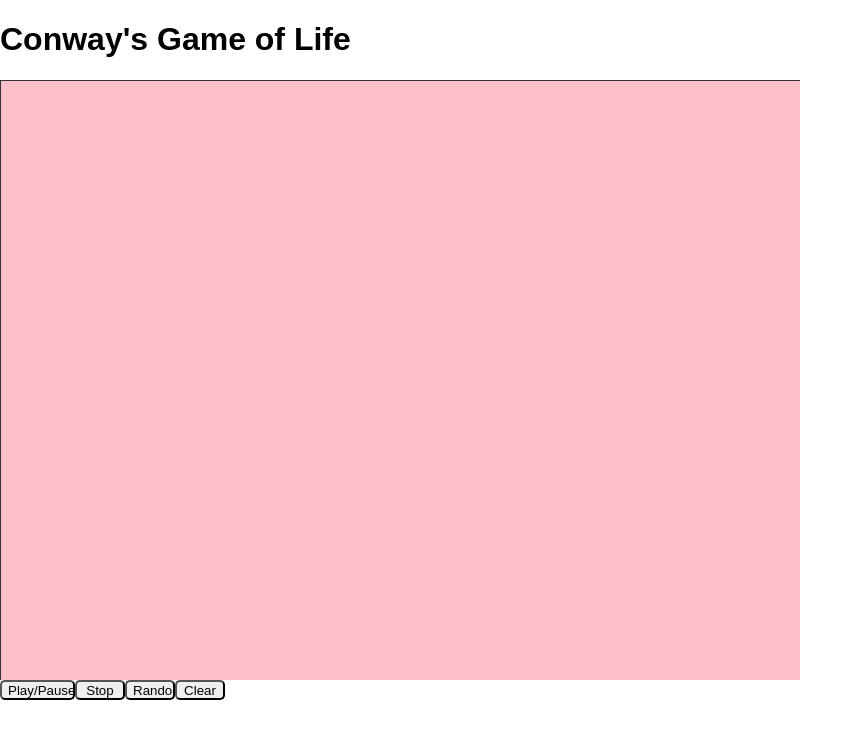
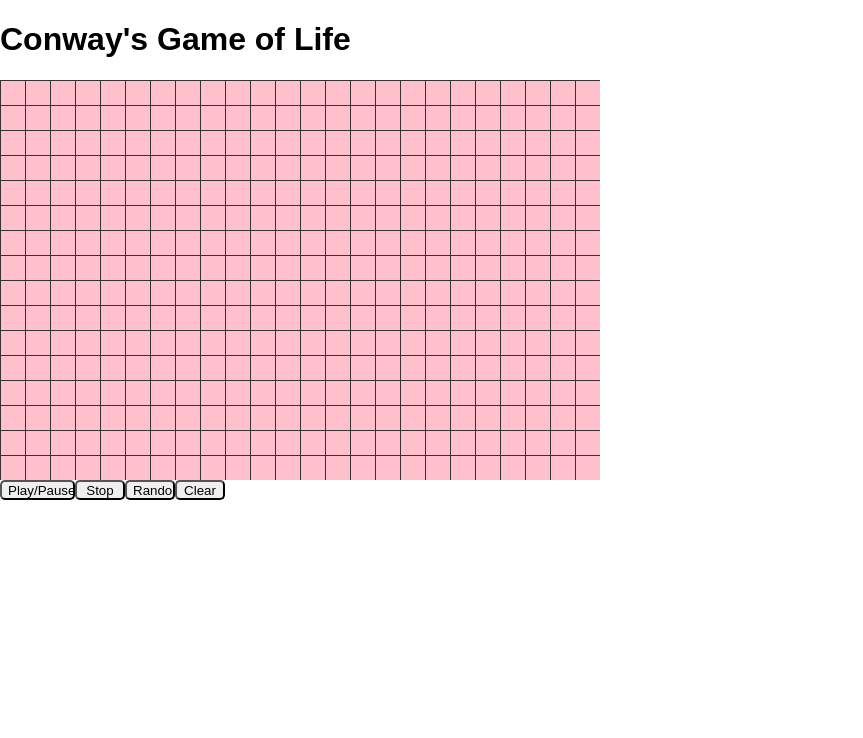
Before and after one commit to bloominstituteoftechnology/CS-Build-Week-1, a React (Create React App) app in the folder project_gameoflife/: page / in a window 1280 px wide. Shown: the top 738 px of the page, without its empty margins (0-863 px from the left). Built offline with nearby package versions, Linux system fonts and the light colour scheme.

Commit message:
Create Cell.js - cells are clickable

```diff
--- /dev/null
+++ b/project_gameoflife/src/Components/Cell.js
@@ -0,0 +1,23 @@
+import React from 'react';
+import '../App.css';
+
+const CELL_SIZE = 20;
+
+
+
+class Cell extends React.Component {
+
+    render() {
+        const { x, y } = this.props;
+        return (
+            <div className="Cell" style={{
+                left: `${CELL_SIZE * x + 1}px`,
+                top: `${CELL_SIZE * y + 1}px`,
+                width: `${CELL_SIZE - 1}px`,
+                height: `${CELL_SIZE - 1}px`,
+            }} />
+        );
+    }
+}
+
+export default Cell;
--- a/project_gameoflife/src/Components/Grid.js
+++ b/project_gameoflife/src/Components/Grid.js
@@ -1,17 +1,47 @@
 import React from 'react';
+import Cell from './Cell';
 import '../App.css';
 
-const WIDTH = 800;
-const HEIGHT = 600;
+const WIDTH = 600;
+const HEIGHT = 400;
+const Square = 25;
 
 class Grid extends React.Component {
+
+constructor() {
+        super();
+        this.rows = HEIGHT / Square;
+        this.cols = WIDTH / Square;
+
+        this.board = this.newBoard();
+    }
+
+    state = {
+        cells: [],
+        isRunning: false,
+        interval: 100,
+    }
+
+    newBoard() {
+        let board = [];
+        for (let y = 0; y < this.rows; y++) {
+            board[y] = [];
+            for (let x = 0; x < this.cols; x++) {
+                board[y][x] = false;
+            }
+        }
+
+        return board;
+    }
 
     render() {
 
         return (
             <div>
                 <div className="grid"
-                    style={{ width: WIDTH, height: HEIGHT, }}>
+                    style={{ width: WIDTH, height: HEIGHT, backgroundSize: `${Square}px ${Square}px` }}
+                    onClick={this.handleClick}
+                    ref={(n) => { this.boardRef = n; }}>
                 </div>
                 <div className="controls">
 
```
